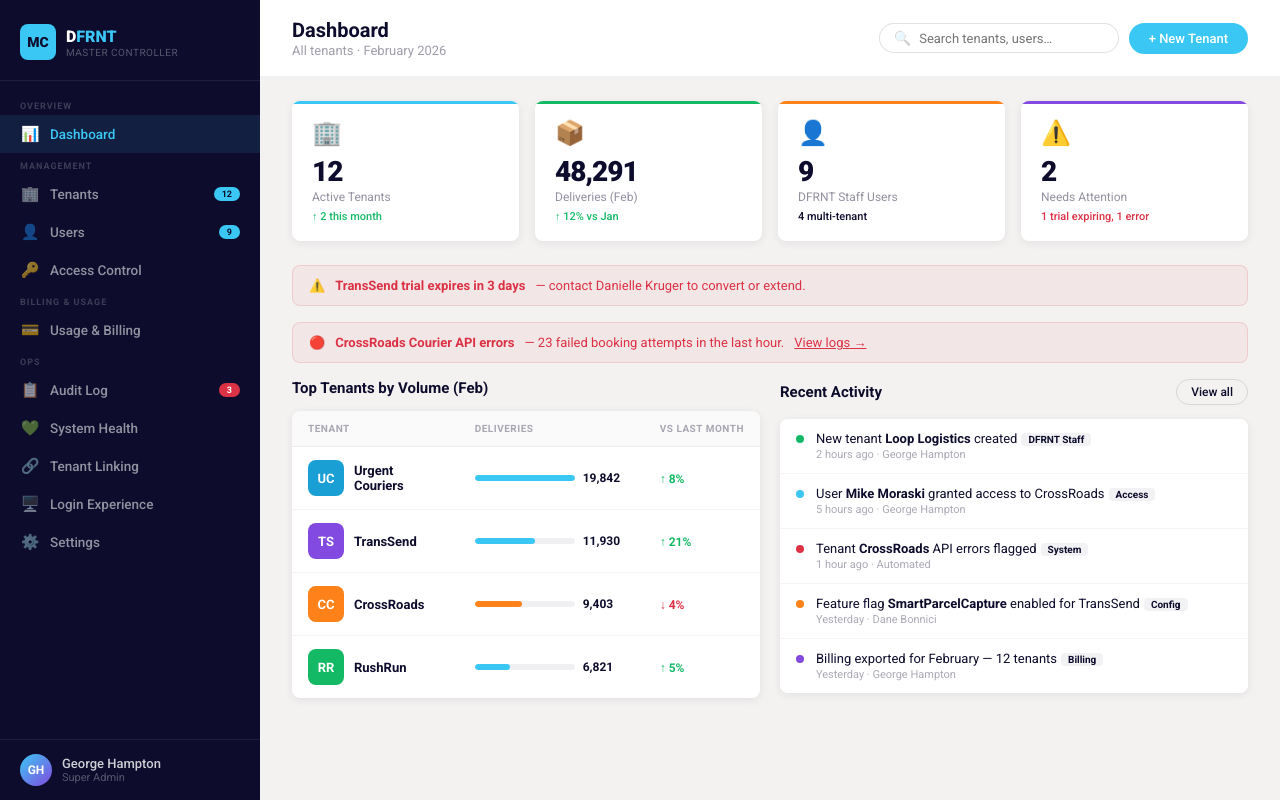
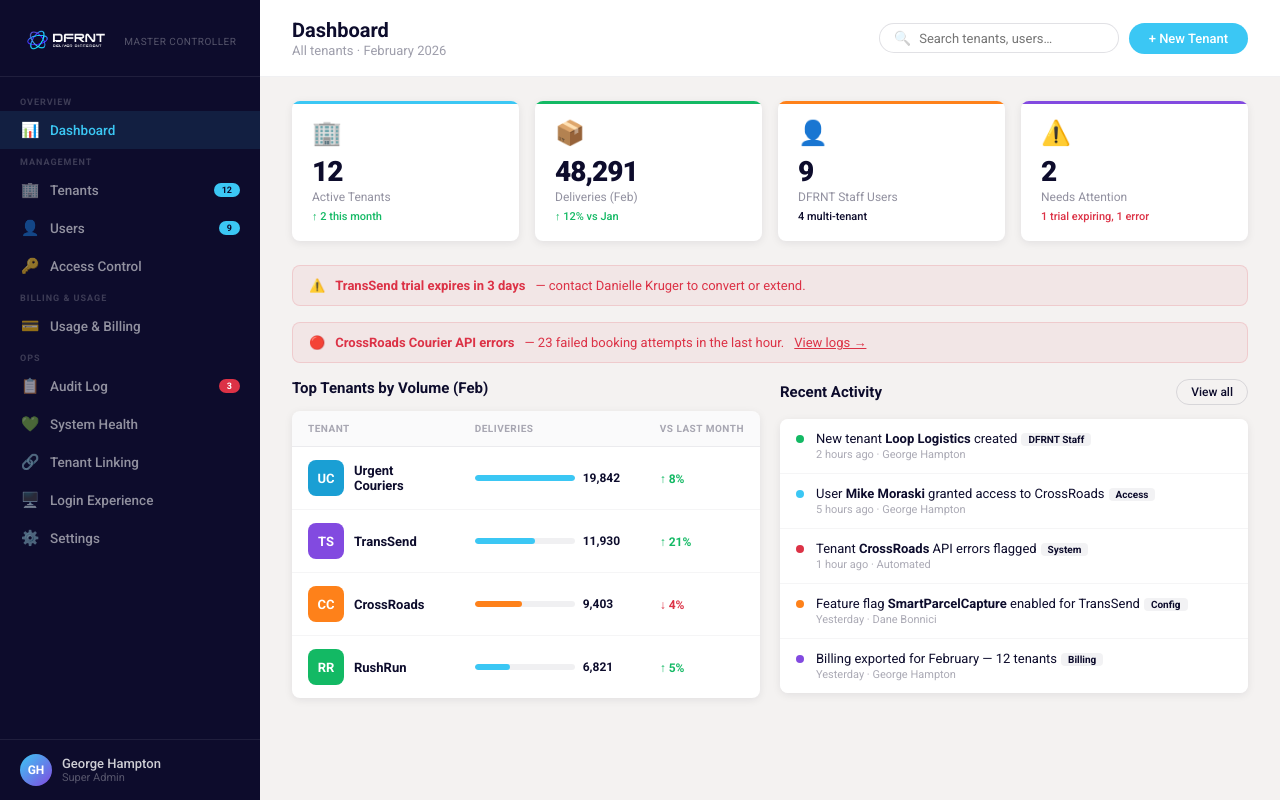
Before and after one commit to Deliver-Different-Testing/dfrnt-master-controller, a plain HTML site: page index.html in a window 1280 px wide. Drawn offline with Linux system fonts and the light colour scheme.

Commit message:
Use new DFRNT Deliver Different logo in sidebar

```diff
--- a/index.html
+++ b/index.html
@@ -235,10 +235,9 @@ body{font-family:'Roboto',sans-serif;background:var(--grey-bg);color:var(--ink);
 <!-- Sidebar -->
 <nav class="sidebar">
   <div class="sidebar-brand">
-    <div class="logo-mark">MC</div>
+    <img src="logo.png" alt="DFRNT" style="height:32px;width:auto;" />
     <div>
-      <div class="brand-text">D<em>FRNT</em></div>
-      <div class="brand-sub">Master Controller</div>
+      <div class="brand-sub" style="margin-top:2px">Master Controller</div>
     </div>
   </div>
   <div class="sidebar-nav">
```
Also changed, not shown: logo.png (added).
